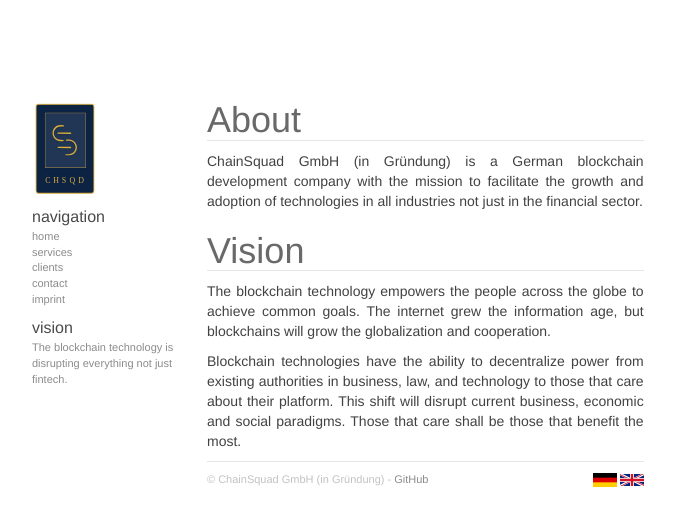
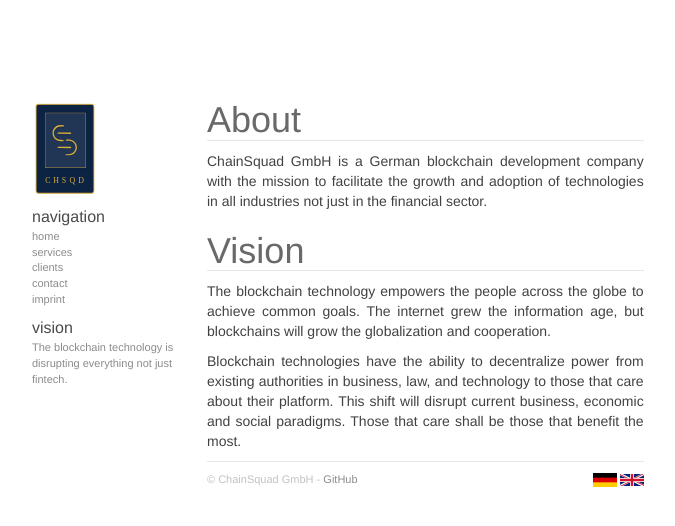
Before and after one commit to chainsquad/chainsquad.com, a Jekyll site: the page built from index.md, in a window 1280 px wide. Shown: the top 526 px of the page, without its empty margins (273-948 px from the left). Built offline with Jekyll 4.4.1, drawn with Linux system fonts in a browser that asks for light colours; nearby versions of some CDN libraries.

Commit message:
Gründung GmbH

```diff
--- a/_config.yml
+++ b/_config.yml
@@ -2,10 +2,10 @@
 # https://www.sylvaindurand.org/making-jekyll-multilingual/
 #
 title:
- de: ChainSquad.de GmbH (i.Gr.) #
- en: ChainSquad.com GmbH (i.Gr.) #
+ de: ChainSquad.de GmbH
+ en: ChainSquad.com GmbH
 email: info@chainsquad.com
-name: ChainSquad GmbH (in Gründung)
+name: ChainSquad GmbH
 vision:
  de: >
   Die Blockketten-Technologie ändert alles, nicht nur FinTech.
```
